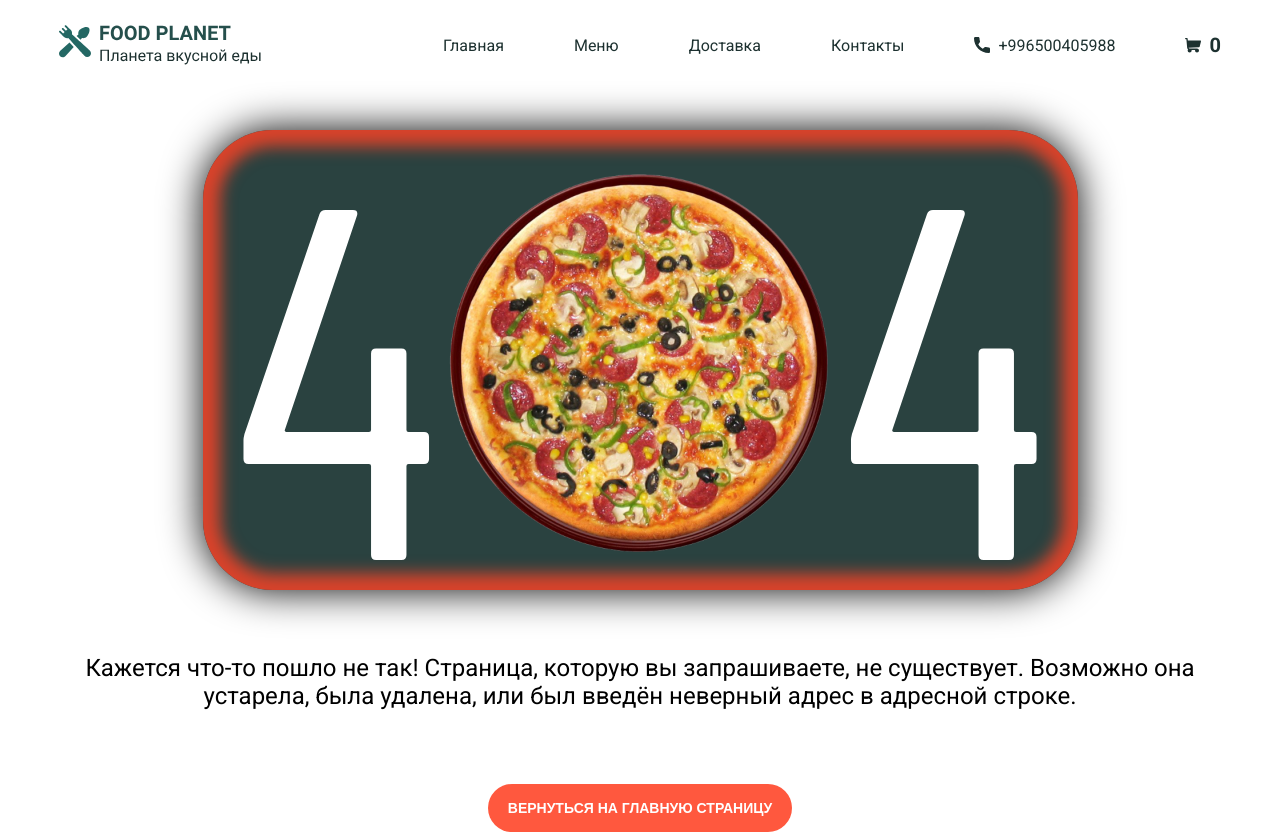
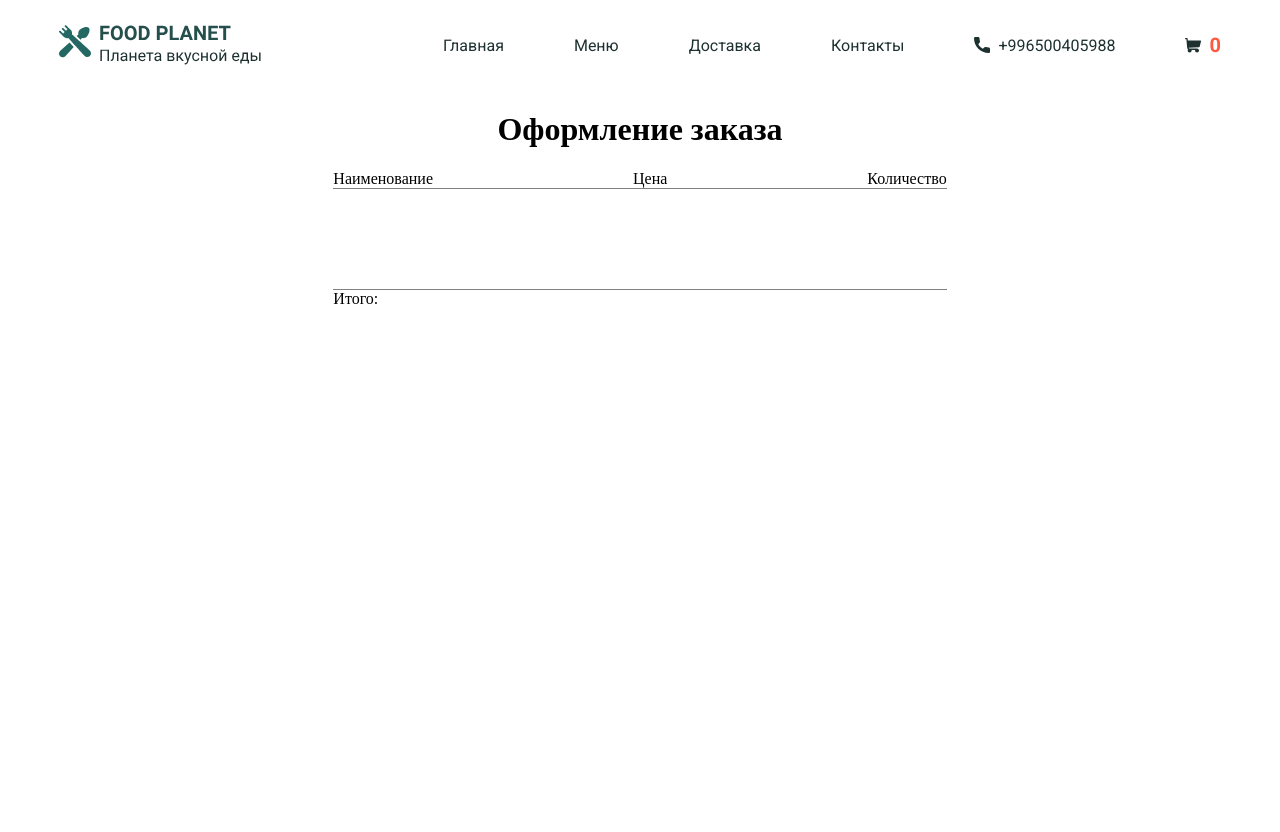
Before and after one commit to demichev-artur/food-planet, a React (Create React App) app: page /basket in a window 1280 px wide. After the commit the page ends 800 px from the top, so only its background shows below. Built offline with nearby package versions, Linux system fonts and the light colour scheme; a web font is replaced by a local one.

Commit message:
feat: add basket page

```diff
--- a/src/App.js
+++ b/src/App.js
@@ -5,6 +5,7 @@ import Header from "./components/Header/Header";
 import NotFound from "./pages/NotFound/NotFound";
 import Contacts from "./pages/Contacts/Contacts";
 import Delivery from "./pages/Delivery/Delivery";
+import Basket from "./pages/Basket/Basket";
 
 function App() {
     return (
@@ -15,6 +16,7 @@ function App() {
                     <Route path="/" element={<Main/>}/>
                     <Route path="/delivery" element={<Delivery/>}/>
                     <Route path="/contacts" element={<Contacts/>}/>
+                    <Route path="/basket" element={<Basket/>}/>
                     <Route path="*" element={<NotFound/>}/>
                 </Routes>
             </BrowserRouter>
--- a/src/components/Header/Header.js
+++ b/src/components/Header/Header.js
@@ -18,7 +18,7 @@ const Header = () => {
                 <li><NavLink className={setActive} to="/contacts">Контакты</NavLink></li>
                 <li><a href="tel:+996500405988"><img src={phoneIcon} alt=""/>+996500405988</a></li>
                 <li className={styles.bundle}>
-                    <NavLink className={setActive} to="/bundle"><img src={bundleIcon} alt=""/>
+                    <NavLink className={setActive} to="/basket"><img src={bundleIcon} alt=""/>
                     <span className={styles.bundle_count}>0</span>
                     </NavLink>
                 </li>
--- /dev/null
+++ b/src/pages/Basket/Basket.js
@@ -0,0 +1,28 @@
+import React from 'react';
+import styles from './Basket.module.css';
+
+const Basket = () => {
+    return (
+        <div className={styles.container}>
+            <h1>Оформление заказа</h1>
+            <div className={styles.item}>
+                <div className={styles.head}>
+                    <div>
+                        <div>Наименование</div>
+                    </div>
+                    <div>
+                        <div>Цена</div>
+                    </div>
+                    <div>
+                        <div>Количество</div>
+                    </div>
+                </div>
+                <div className={styles.price}>
+                    Итого:
+                </div>
+            </div>
+        </div>
+    );
+};
+
+export default Basket;
--- /dev/null
+++ b/src/pages/Basket/Basket.module.css
@@ -0,0 +1,23 @@
+.container {
+    display: flex;
+    justify-content: center;
+    flex-direction: column;
+    align-items: center;
+}
+.head{
+    display: flex;
+    gap: 200px;
+    border-bottom: 0.5px solid gray;
+}
+.head div{
+
+}
+.item {
+    display: flex;
+    flex-direction: column;
+    gap: 100px;
+}
+.price {
+    border-top: 0.5px solid gray;
+
+}
--- a/src/pages/Main/components/Reviews/Reviews.js
+++ b/src/pages/Main/components/Reviews/Reviews.js
@@ -10,7 +10,7 @@ const Reviews = () => {
     const [reviews, setReviews] = useState([]);
 
     useEffect(() => {
-        fetch(`http://localhost:3003/reviews`)
+        fetch(`http://localhost:3001/reviews`)
             .then(response => {
                 if (response.status === 200){
                     return response.json();
```
